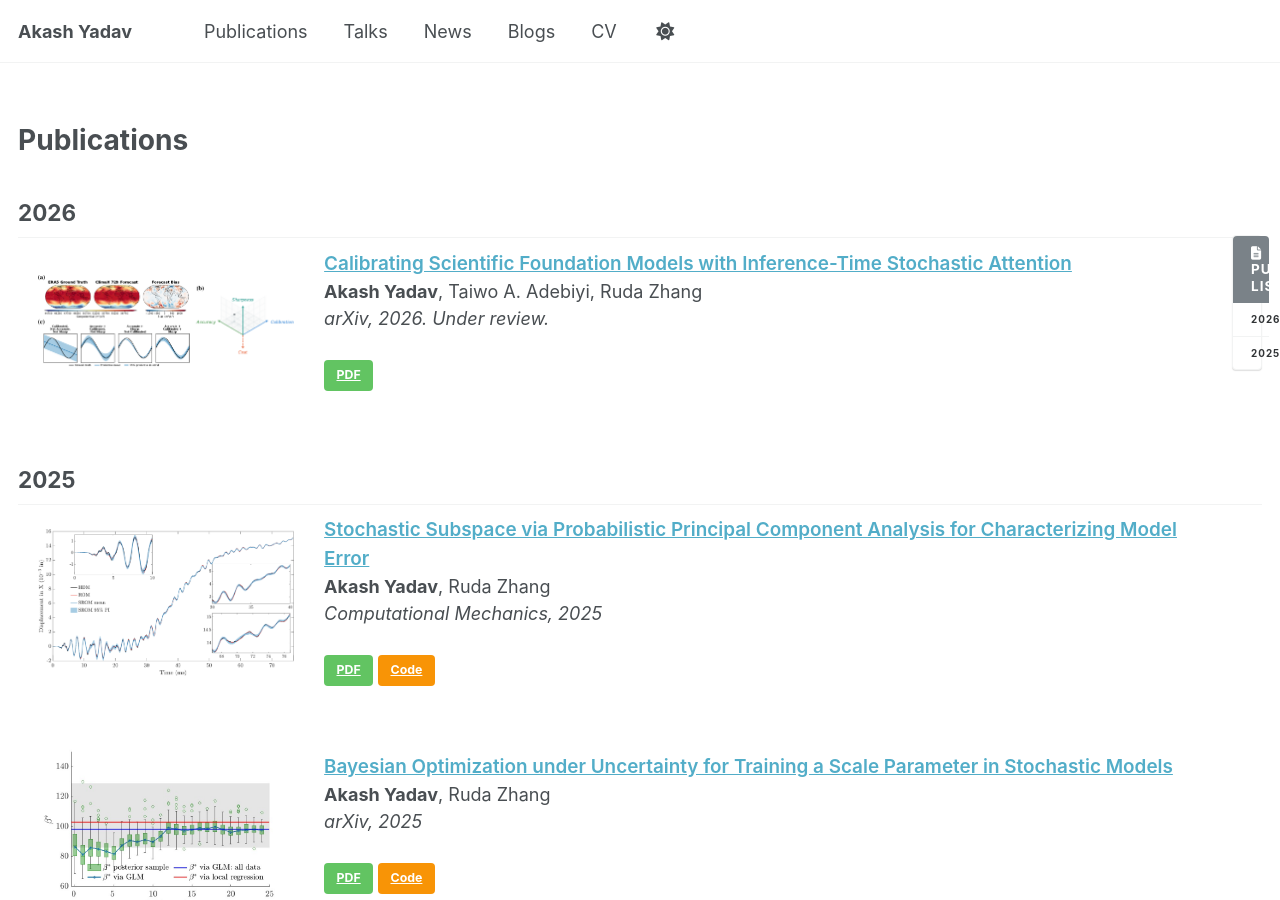
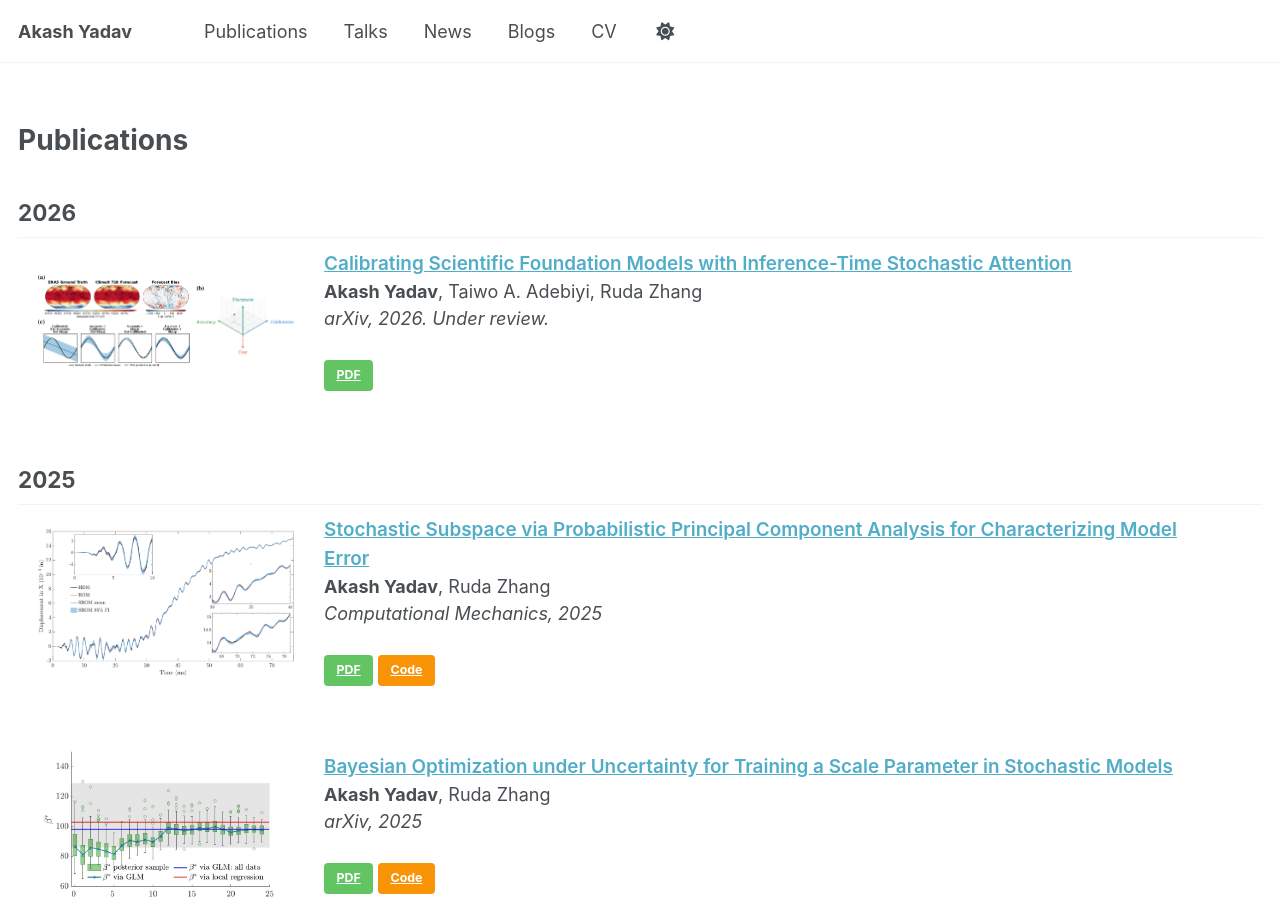
Before and after one commit to akashyadav0210/akashyadav0210.github.io, a Jekyll site: the page built from _pages/publications.md, in a window 1280 px wide and 900 px high. Built offline with Jekyll 4.4.1, drawn with Linux system fonts in a browser that asks for light colours.

Commit message:
Remove publications sidebar navigator

```diff
--- a/_pages/publications.md
+++ b/_pages/publications.md
@@ -5,16 +5,6 @@ permalink: /publications/
 author_profile: true
 toc: false
 ---
-
-<aside class="sidebar__right sticky">
-  <nav class="toc">
-    <header><h4 class="nav__title"><i class="fas fa-file-alt"></i> Publication List</h4></header>
-    <ul class="toc__menu">
-      <li><a href="#2026">2026</a></li>
-      <li><a href="#2025">2025</a></li>
-    </ul>
-  </nav>
-</aside>
 
 ## 2026
 
```
